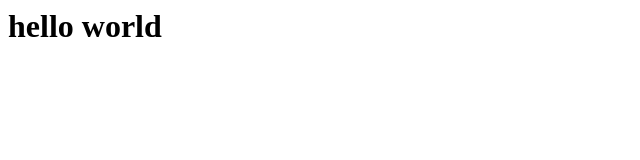
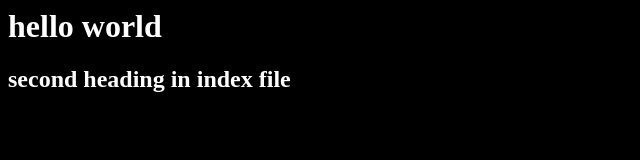
Before and after one commit to amey08717/test, a plain HTML site: page index.html in a window 1280 px wide. Shown: the whole page, without its empty margins (0-640 px from the left). Drawn offline with Linux system fonts and the light colour scheme.

Commit message:
css added

```diff
--- a/index.html
+++ b/index.html
@@ -3,9 +3,10 @@
     <meta charset="UTF-8">
     <meta name="viewport" content="width=device-width, initial-scale=1.0">
     <title>my project</title>
+    <link rel="stylesheet" href="style.css">
 </head>
 <body>
     <h1>hello world</h1>
-
+    <h2>second heading in index file</h2>
 </body>
 </html>
--- /dev/null
+++ b/style.css
@@ -0,0 +1,4 @@
+body{
+    color: white;
+    background-color:black
+}
```
